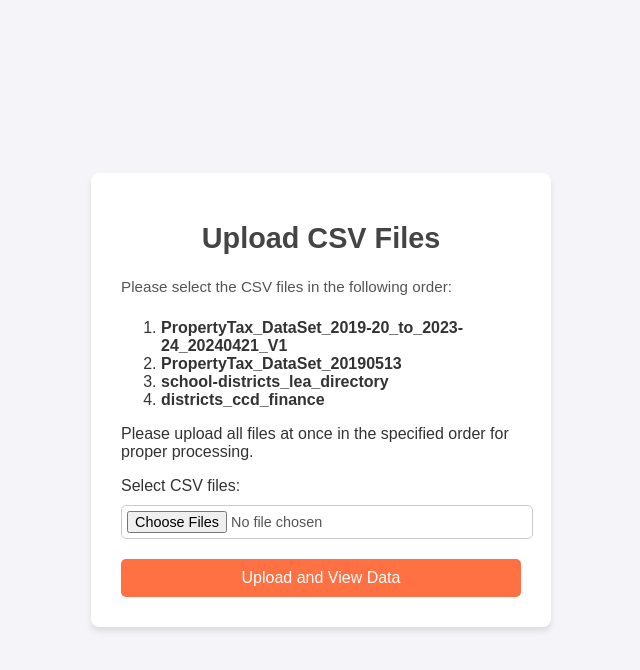
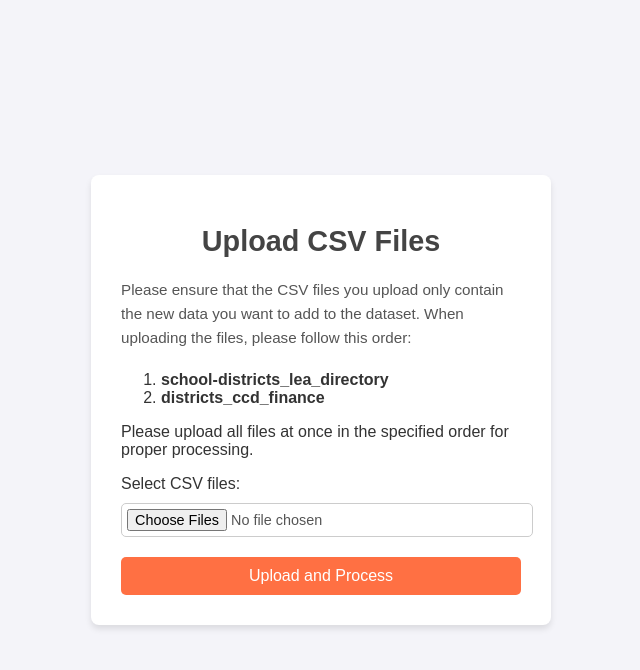
Before and after one commit to wschwegler/CASchoolDistrictsFinancialDataExplorer, a Flask app: page /page2/ in a window 1280 px wide. Shown: the top 670 px of the page, without its empty margins (319-959 px from the left). Run offline with Flask 3, Linux system fonts and the light colour scheme.

Commit message:
starting page 2 (first merge functionality)
Implemented file upload features to page2

```diff
--- a/app/page2.py
+++ b/app/page2.py
@@ -1,9 +1,88 @@
-from flask import Blueprint, render_template
+from flask import Flask, Blueprint, render_template, request, send_file
+import pandas as pd
+import os
+import shutil
 
 # Define the blueprint for page2
 page2_blueprint = Blueprint('page2', __name__)
 
+UPLOAD_FOLDER = 'uploads'
+MERGED_FOLDER = 'merged_files'
+ALLOWED_EXTENSIONS = {'csv'}
+
+# Create directories if they don't exist
+os.makedirs(UPLOAD_FOLDER, exist_ok=True)
+os.makedirs(MERGED_FOLDER, exist_ok=True)
+
+def clear_folders():
+    """Clear the contents of the uploads and merged_files folders."""
+    for folder in [UPLOAD_FOLDER, MERGED_FOLDER]:
+        for filename in os.listdir(folder):
+            file_path = os.path.join(folder, filename)
+            try:
+                if os.path.isfile(file_path):
+                    os.remove(file_path)
+                elif os.path.isdir(file_path):
+                    shutil.rmtree(file_path)
+            except Exception as e:
+                print(f"Error clearing {file_path}: {e}")
+
+def allowed_file(filename):
+    """Check if the uploaded file has a valid extension."""
+    return '.' in filename and filename.rsplit('.', 1)[1].lower() in ALLOWED_EXTENSIONS
+
 # Define the route for page2
 @page2_blueprint.route('/')
 def page2():
+    """Clear the folders and render the upload page."""
+    clear_folders()  # Clear the folders when the page is accessed
     return render_template('page2.html')
+
+@page2_blueprint.route('/upload', methods=['POST'])
+def upload_files():
+    """Handle file uploads and process them."""
+    if 'files[]' not in request.files:
+        return 'No files part in request'
+    files = request.files.getlist('files[]')  # Retrieve the list of uploaded files
+
+    if len(files) != 2:
+        return 'You must upload exactly 2 files.'
+
+    # Save uploaded files to the `uploads` folder
+    saved_files = []
+    for file in files:
+        if file and allowed_file(file.filename):
+            filepath = os.path.join(UPLOAD_FOLDER, file.filename)
+            file.save(filepath)
+            saved_files.append(filepath)  # Save the full file path for processing
+        else:
+            return f"Invalid file format for {file.filename}."
+
+    try:
+        # Load the first CSV into a DataFrame as an example
+        df1 = pd.read_csv(saved_files[0])
+
+        # Save df1 as a downloadable file in the MERGED_FOLDER
+        df1_filepath = os.path.join(MERGED_FOLDER, 'processed_df1.csv')
+        df1.to_csv(df1_filepath, index=False)
+    except Exception as e:
+        return f"Error processing files: {str(e)}"
+
+    # Render the result.html page with the download link
+    return render_template('result.html', download_file='processed_df1.csv')
+
+
+@page2_blueprint.route('/download/<filename>')
+def download_file(filename):
+    """Serve the requested file for download."""
+    filepath = os.path.join(MERGED_FOLDER, filename)
+    if not os.path.exists(filepath):
+        return 'File not found.', 404
+    return send_file(filepath, as_attachment=True)
+
+# Initialize the Flask app
+app = Flask(__name__)
+app.register_blueprint(page2_blueprint, url_prefix='/page2')
+
+if __name__ == '__main__':
+    app.run(debug=True)
--- a/templates/page2.html
+++ b/templates/page2.html
@@ -76,7 +76,23 @@
         }
 
         button:hover {
-            background-color: #FF7043;
+            background-color: #FF5722;
+        }
+
+        /* Download Link */
+        .download-link {
+            text-align: center;
+            margin-top: 20px;
+        }
+
+        .download-link a {
+            color: #FF7043;
+            text-decoration: none;
+            font-weight: bold;
+        }
+
+        .download-link a:hover {
+            text-decoration: underline;
         }
 
         /* Responsive Design */
@@ -94,20 +110,21 @@
     <div class="container">
         <h1>Upload CSV Files</h1>
         <p class="instructions">
-            Please select the CSV files in the following order:
+            Please ensure that the CSV files you upload only contain the new data you want to add to the dataset.
+            When uploading the files, please follow this order:
             <ol>
-                <li><strong>PropertyTax_DataSet_2019-20_to_2023-24_20240421_V1</strong></li>
-                <li><strong>PropertyTax_DataSet_20190513</strong></li>
                 <li><strong>school-districts_lea_directory</strong></li>
                 <li><strong>districts_ccd_finance</strong></li>
             </ol>
             Please upload all files at once in the specified order for proper processing.
         </p>
-        <form action="/upload" method="POST" enctype="multipart/form-data">
+        <!-- Upload Form -->
+        <form action="/page2/upload" method="POST" enctype="multipart/form-data">
             <label for="files">Select CSV files:</label>
             <input type="file" name="files[]" id="files" accept=".csv" multiple required>
-            <button type="submit">Upload and View Data</button>
+            <button type="submit">Upload and Process</button>
         </form>
+
     </div>
 </body>
 </html>
```
Also changed, not shown: templates/result.html (added, +79 -0 lines).
